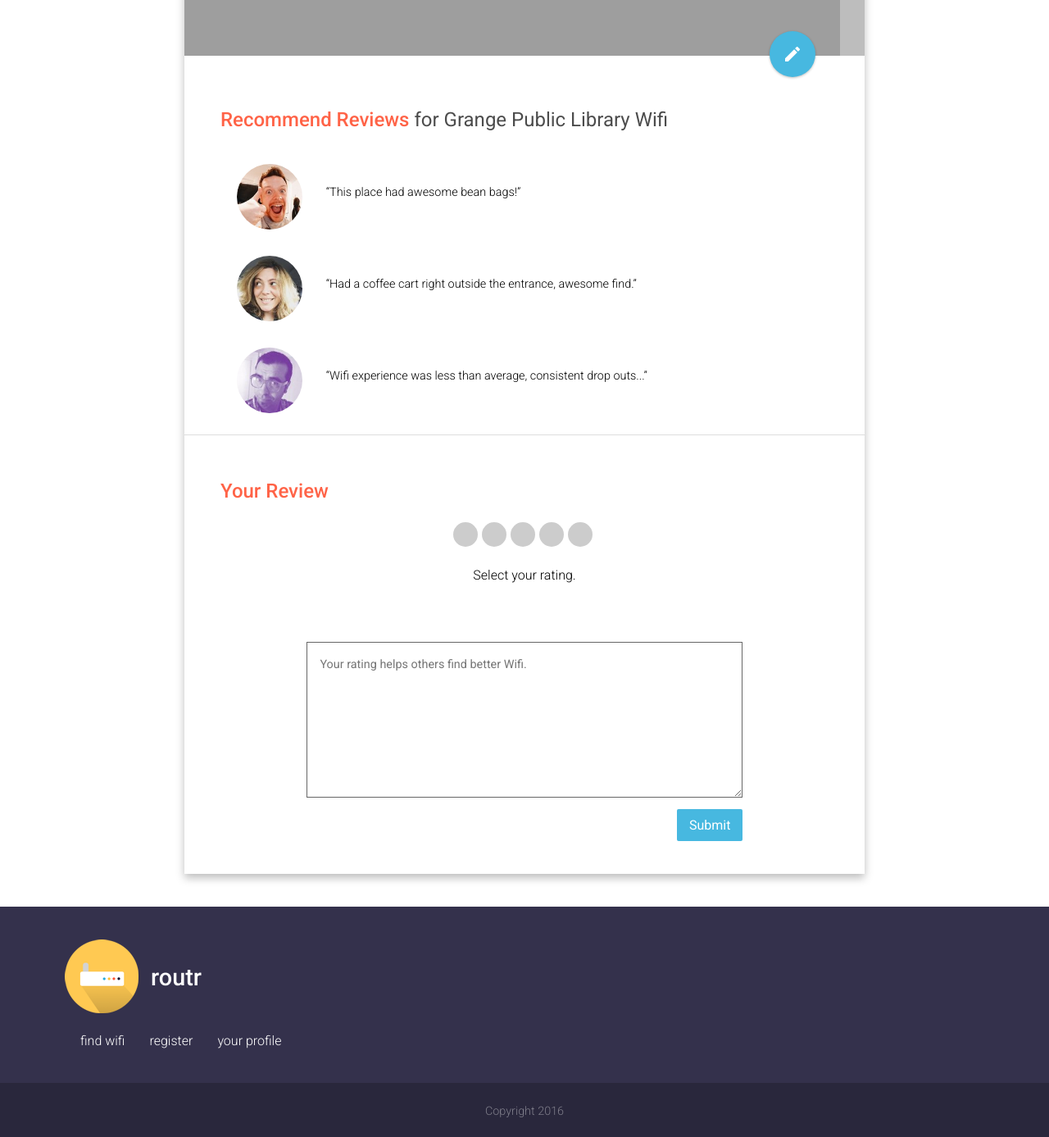
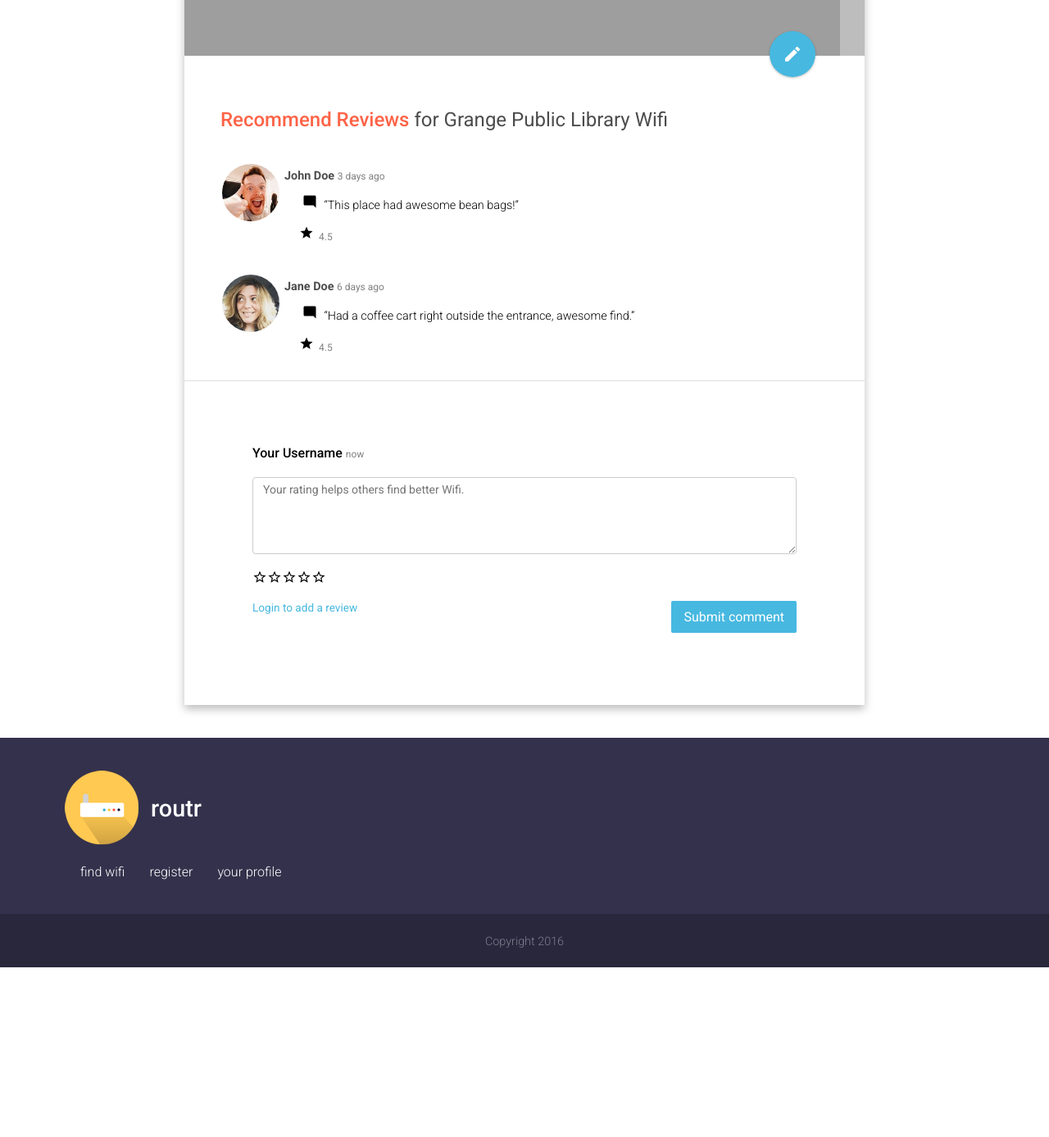
Before and after one commit to JoshuaMiles/ICanHazInternetz, a PHP site: page /sampleItem.html in a window 1280 px wide. Shown: the part 370-1757 px from the top of the page at 82% size. After the commit the page ends 1550 px from the top, so only its background shows below. Run offline with PHP 8.4, Linux system fonts and the light colour scheme; some libraries are stand-ins or nearby versions; grey boxes are pictures that could not be loaded.

Commit message:
fixed up indiviudal item page so the php code can be more easily generated - should be up to the assignment spec

```diff
--- a/css/style.css
+++ b/css/style.css
@@ -56,7 +56,8 @@ hr {
   color: rgba(0, 0, 0, 0.7);
   font-weight: 400;
   padding: 1em; }
-  .reviewTitle .highlight {
+
+.highlight {
   font-weight: 500;
   color: #FF6347; }
 
@@ -798,56 +799,87 @@ main .search {
         line-height: 56px; }
   .container .item-container .comments-section .recommendedReviews {
     margin-left: 20px; }
-  .container .item-container .comments-section .comment {
+  .container .item-container .comments-section .comment-wrapper {
+    margin: 0 30px; }
+    .container .item-container .comments-section .comment-wrapper .cmt-box {
       width: 80%;
       display: inline-block;
       padding: 1em;
       margin: 0 auto; }
-    .container .item-container .comments-section .comment .user-img {
-      width: 80px;
-      height: 80px;
+      .container .item-container .comments-section .comment-wrapper .cmt-box .user-img img {
+        width: 70px;
+        height: 70px;
         border-radius: 50%;
+        float: left; }
+      .container .item-container .comments-section .comment-wrapper .cmt-box .cmt-body {
+        display: inline-block;
+        font-size: .9em;
+        padding: 6px; }
+        .container .item-container .comments-section .comment-wrapper .cmt-box .cmt-body .user-name {
+          font-weight: 700;
+          color: #4d4d4d; }
+        .container .item-container .comments-section .comment-wrapper .cmt-box .cmt-body .cmt-text {
+          padding: 1em;
+          line-height: 19px; }
+          .container .item-container .comments-section .comment-wrapper .cmt-box .cmt-body .cmt-text:before {
+            content: url("/images/icons/comment.svg");
+            width: 14px;
+            height: 14px;
+            padding: .5rem; }
+        .container .item-container .comments-section .comment-wrapper .cmt-box .cmt-body .star-rating {
+          padding-bottom: 1.5em;
+          padding-left: 1.5em; }
+          .container .item-container .comments-section .comment-wrapper .cmt-box .cmt-body .star-rating:before {
+            content: url("/images/icons/full-star.svg");
+            width: 14px;
+            height: 14px;
+            padding-right: .5em; }
+  .container .item-container .comments-section .yourReview {
+    margin-left: 20px;
+    margin-bottom: 20px;
+    display: none; }
+  .container .item-container .comments-section .cmt-wrapper {
+    width: 80%;
+    margin: 0 auto;
+    padding: 3em 0; }
+    .container .item-container .comments-section .cmt-wrapper #userComment {
+      display: block;
+      width: 100%;
+      padding: 6px 12px;
+      margin-top: 20px !important;
+      font-size: 14px;
+      background: #FFFFFF;
+      border-color: #ccc;
+      border-radius: 4px;
+      margin: 0 auto; }
+    .container .item-container .comments-section .cmt-wrapper .select-rating {
+      display: inline;
+      list-style: none;
+      height: 30px;
+      padding: 5px; }
+      .container .item-container .comments-section .cmt-wrapper .select-rating:before, .container .item-container .comments-section .cmt-wrapper .select-rating:after {
+        content: " ";
+        display: table; }
+      .container .item-container .comments-section .cmt-wrapper .select-rating:after {
+        clear: both; }
+      .container .item-container .comments-section .cmt-wrapper .select-rating .star {
         float: left;
-      margin-left: 3em; }
-    .container .item-container .comments-section .comment .comment-txt {
-      font-size: .9em;
-      line-height: 70px; }
-      .container .item-container .comments-section .comment .comment-txt q {
-        margin-left: 2em; }
-  .container .item-container .comments-section .yourReview {
-    margin-left: 20px; }
-  .container .item-container .comments-section .comment-box {
-    width: 80%;
-    text-align: center;
-    margin: 0 auto; }
-    .container .item-container .comments-section .comment-box .reviewRating {
-      padding-bottom: 50px; }
-      .container .item-container .comments-section .comment-box .reviewRating .stars {
-        display: inline-block;
-        height: 30px;
-        list-style: none; }
-        .container .item-container .comments-section .comment-box .reviewRating .stars .star {
-          width: 30px;
-          height: 30px;
-          background: rgba(0, 0, 0, 0.2);
-          border-radius: 50%;
-          -webkit-border-radius: 50%;
-          -moz-border-radius: 50%;
-          -ms-border-radius: 50%;
-          -o-border-radius: 50%;
+        width: 18px;
+        height: 18px;
+        background: url("/images/icons/empty-star.svg");
+        background-repeat: no-repeat; }
+        .container .item-container .comments-section .cmt-wrapper .select-rating .star:hover {
+          background: url("/images/icons/full-star.svg"); }
+    .container .item-container .comments-section .cmt-wrapper .login-notify {
+      font-size: 85%;
+      color: #47B8E0;
       float: left;
-          margin-right: 5px;
-          transition: all .25ms ease-in-out; }
-          .container .item-container .comments-section .comment-box .reviewRating .stars .star:hover {
-            transform: translateY(-3px);
-            background: #47B8E0; }
-      .container .item-container .comments-section .comment-box .reviewRating .selectRating {
-        font-weight: 300;
-        line-height: 30px;
-        display: block;
-        padding: 1em; }
-    .container .item-container .comments-section .comment-box #addComment {
-      width: 80%; }
-    .container .item-container .comments-section .comment-box #submitReview {
-      display: block;
-      margin-left: 518px; }
+      margin-top: 20px; }
+    .container .item-container .comments-section .cmt-wrapper #submitReview {
+      float: right;
+      margin-top: 20px; }
+    .container .item-container .comments-section .cmt-wrapper .clearfix:before, .container .item-container .comments-section .cmt-wrapper .clearfix:after {
+      content: " ";
+      display: table; }
+    .container .item-container .comments-section .cmt-wrapper .clearfix:after {
+      clear: both; }
--- a/sampleItem.html
+++ b/sampleItem.html
@@ -54,21 +54,56 @@
             </div>
             <article class="comments-section">
               <h2 class="reviewTitle recommendedReviews"><span class="highlight">Recommend Reviews</span> for Grange Public Library Wifi</h2>
-              <div class="comment">
-                <img src="images/user-img-1.png" alt="User Profile" class="user-img">
-                <p class="comment-txt"><q>This place had awesome bean bags!</q></p>
-              </div>
-              <div class="comment">
-                <img src="images/user-img-2.png" alt="User Profile" class="user-img">
-                <p class="comment-txt"><q>Had a coffee cart right outside the entrance, awesome find.</q></p>
-              </div>
-              <div class="comment">
-                <img src="images/user-img-3.png" alt="User Profile" class="user-img">
-                <p class="comment-txt"><q>Wifi experience was less than average, consistent drop outs...</q></p>
+              <div class="comment-wrapper">
+                <div class="cmt-box">
+                  <div class="user-img">
+                    <img src="images/user-img-1.png" alt="user-image">
+                  </div>
+                  <div class="cmt-body">
+                    <strong class="user-name">John Doe</strong>
+                    <span class="muted">3 days ago</span>
+                    <p class="cmt-text"><q>This place had awesome bean bags!</q></p>
+                    <span class="star-rating muted">4.5</span>
+                  </div>
+                </div>
+
+                <div class="cmt-box">
+                  <div class="user-img">
+                    <img src="images/user-img-2.png" alt="user-image">
+                  </div>
+                  <div class="cmt-body">
+                    <strong class="user-name">Jane Doe</strong>
+                    <span class="muted">6 days ago</span>
+                    <p class="cmt-text"><q>Had a coffee cart right outside the entrance, awesome find.</q></p>
+                    <span class="star-rating muted">4.5</span>
+                  </div>
+                </div>
               </div>
               <hr/>
-              <h2 id="yourReview" class="reviewTitle yourReview"><span class="highlight">Your Review</span></h2>
-              <div class="comment-box">
+              <h2 id="yourReview" class="reviewTitle yourReview highlight">Your Review</h2>
+              <div class="cmt-wrapper">
+                <div class="cmt-box">
+                  <div class="cmt-body">
+                    <strong class="user-name">Your Username</strong>
+                    <span class="muted">now</span>
+                    <textarea name="userComment" class="muted" id="userComment" rows="5" placeholder="Your rating helps others find better Wifi."></textarea>
+                    <span class="star-rating muted">
+                      <ul class="select-rating">
+                        <a href="#" class="star"></a>
+                        <a href="#" class="star"></a>
+                        <a href="#" class="star"></a>
+                        <a href="#" class="star"></a>
+                        <a href="#" class="star"></a>
+                      </ul>
+                    </span>
+                    <a href="#" class="login-notify">Login to add a review</a>
+                    <button id="submitReview">Submit comment</button>
+                    <div class="clearfix"></div>
+                  </div>
+                </div>
+              </div>
+
+              <!-- <div class="comment-box">
                 <div class="reviewRating">
                   <ul class="stars">
                     <li class="star"></li>
@@ -83,7 +118,7 @@
                 </div>
                 <textarea name="userComment" id="addComment" cols="30" rows="10" placeholder="Your rating helps others find better Wifi."></textarea>
                 <button id="submitReview">Submit</button>
-              </div>
+              </div> -->
             </article>
           </div>
         </div>
--- a/stylesheets/_base.scss
+++ b/stylesheets/_base.scss
@@ -64,8 +64,9 @@ hr {
   color: rgba(0, 0, 0, .7);
   font-weight: 400;
   padding: 1em;
-  .highlight {
-    font-weight: 500;
-    color: $tomato;
-  }
 }
+
+.highlight {
+  font-weight: 500;
+  color: $tomato;
+}
--- a/stylesheets/pages/_sampleItem.scss
+++ b/stylesheets/pages/_sampleItem.scss
@@ -44,71 +44,157 @@
       .recommendedReviews {
         margin-left: 20px;
       }
-      .comment {
+      .comment-wrapper {
+        margin: 0 30px;
+
+        .cmt-box {
           width: 80%;
           display: inline-block;
           padding: 1em;
           margin: 0 auto;
-        .user-img {
-          width: 80px;
-          height: 80px;
+
+          .user-img img {
+            width: 70px;
+            height: 70px;
             border-radius: 50%;
             float: left;
-          margin-left: 3em;
+          }
 
-        } //user-img
-        .comment-txt {
+          .cmt-body {
+            display: inline-block;
             font-size: .9em;
-          line-height: 70px;
+            padding: 6px;
 
-          q {
-            margin-left: 2em;
+            .user-name {
+              font-weight: 700;
+              color: lighten($darkgrey, 10);
             }
-        } //actual comment
-      } //comment
+
+            .cmt-text {
+              padding: 1em;
+              line-height: 19px;
+
+              &:before {
+                content: url('/images/icons/comment.svg');
+                width: 14px;
+                height: 14px;
+                padding: .5rem;
+              }
+            }
+
+            .star-rating {
+              padding-bottom: 1.5em;
+              padding-left: 1.5em;
+
+              &:before {
+                content: url('/images/icons/full-star.svg');
+                width: 14px;
+                height: 14px;
+                padding-right: .5em;
+              }
+            }
+          }
+        }
+      }
+
       .yourReview {
         margin-left: 20px;
+        margin-bottom: 20px;
+        display: none;
       }
-      .comment-box {
+
+      .cmt-wrapper {
         width: 80%;
-        text-align: center;
         margin: 0 auto;
-        .reviewRating {
-          padding-bottom: 50px;
-          .stars {
-            display: inline-block;
+        padding: 3em 0;
+
+        #userComment {
+          display: block;
+          width: 100%;
+          padding: 6px 12px;
+          margin-top: 20px !important;
+          font-size: 14px;
+          background: $light;
+          border-color: #ccc;
+          border-radius: 4px;
+          margin: 0 auto;
+        }
+
+        .select-rating {
+          @include clearfix;
+          display: inline;
+          list-style: none;
           height: 30px;
-            list-style: none;
+          padding: 5px;
           .star {
-              width: 30px;
-              height: 30px;
-              background: rgba(0, 0, 0, .2);
-              @include border-radius(50%);
             float: left;
-              margin-right: 5px;
-              transition: all .25ms ease-in-out;
+            width: 18px;
+            height: 18px;
+            background: url('/images/icons/empty-star.svg');
+            background-repeat: no-repeat;
 
             &:hover {
-                transform: translateY(-3px);
-                background: $accent;
-              }
-            } //star
-          } //stars
-          .selectRating {
-            font-weight: 300;
-            line-height: 30px;
-            display: block;
-            padding: 1em;
+              background: url('/images/icons/full-star.svg');
             }
           }
-        #addComment {
-          width: 80%;
-        } //#addComment
+        }
+        .login-notify {
+          font-size: 85%;
+          color: $accent;
+          float: left;
+          margin-top: 20px;
+        }
+
         #submitReview {
-          display: block;
-          margin-left: 518px;
+          float: right;
+          margin-top: 20px;
         }
-      } //comment-box
+
+        .clearfix {
+          @include clearfix;
+        }
+      }
+
+      // .comment-box {
+      //   width: 80%;
+      //   text-align: center;
+      //   margin: 0 auto;
+      //   .reviewRating {
+      //     padding-bottom: 50px;
+      //     .stars {
+      //       display: inline-block;
+      //       height: 30px;
+      //       list-style: none;
+      //       .star {
+      //         width: 30px;
+      //         height: 30px;
+      //         background: rgba(0, 0, 0, .2);
+      //         @include border-radius(50%);
+      //         float: left;
+      //         margin-right: 5px;
+      //         transition: all .25ms ease-in-out;
+      //
+      //         &:hover {
+      //           transform: translateY(-3px);
+      //           background: $accent;
+      //         }
+      //       } //star
+      //     } //stars
+      //     .selectRating {
+      //       font-weight: 300;
+      //       line-height: 30px;
+      //       display: block;
+      //       padding: 1em;
+      //     }
+      //   }
+      //   #addComment {
+      //     width: 80%;
+      //   } //#addComment
+      //   #submitReview {
+      //     display: block;
+      //     margin-left: 518px;
+      //   }
+      // } //comment-box
     } //comments-section
   } //item-container
 }
```
Also changed, not shown: cmt-box.html (added, +67 -0 lines), images/icons/comment.svg (added), images/icons/empty-star.svg (added), images/icons/full-star.svg (added), images/icons/half-star.svg (added), 4 other files. Lines whose indentation alone changed are shown as unchanged.
